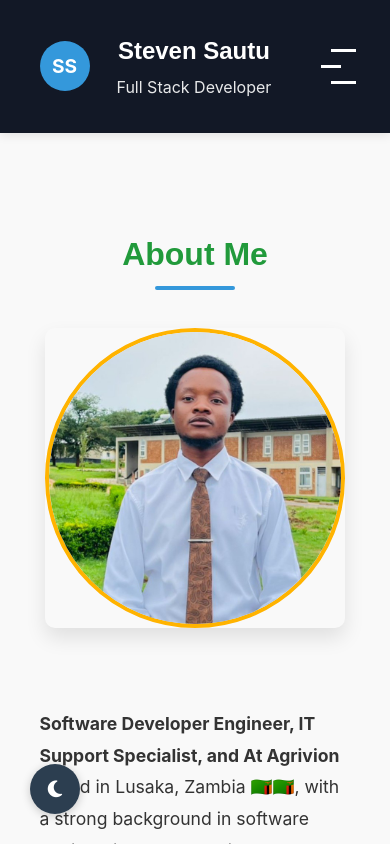
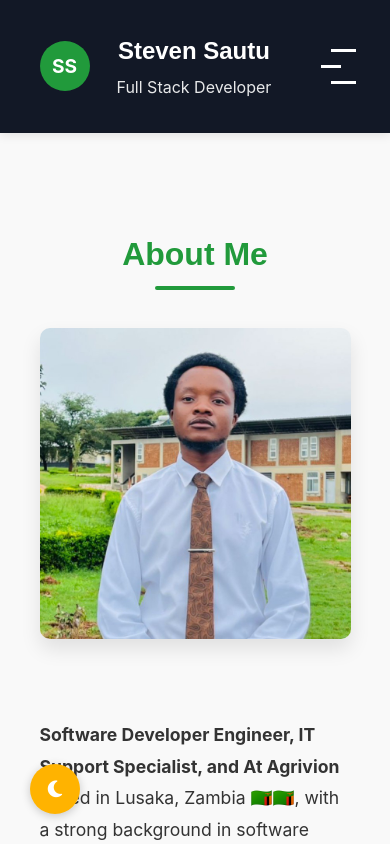
Before and after one commit to StevenSautu/My-Portofolio, a React (Create React App) app in the folder my-portfolio/: page / in a window 390 px wide. Shown: the top 844 px of the page. Built offline with nearby package versions, Linux system fonts and the light colour scheme.

Commit message:
Update styles in App.css

```diff
--- a/my-portfolio/src/App.css
+++ b/my-portfolio/src/App.css
@@ -6,8 +6,8 @@
 }
 
 :root {
-  --primary-color: #3498db;
-  --secondary-color: #2c3e50;
+  --primary-color: #219a3b;
+  --secondary-color: #ffb300;
   --accent-color: #e74c3c;
   --text-color: #333;
   --light-text: #ecf0f1;
@@ -59,7 +59,7 @@ body {
 :root {
   --background-dark: #121826;
   --light-text: #ffffff;
-  --accent-color: #3b82f6;
+  --accent-color: #ffb300;
   --heading-font: 'Poppins', sans-serif;
   --body-font: 'Inter', sans-serif;
 }
@@ -338,7 +338,7 @@ nav a:hover::after {
 
 .about-image {
   width: 100%;
-  max-width: 350px;
+  max-width: 450px;
   margin: 0 auto;
   border-radius: 10px;
   overflow: hidden;
@@ -351,8 +351,6 @@ nav a:hover::after {
   height: auto;
   display: block;
   transition: transform 0.5s ease;
-  border: 4px solid var(--primary-orange);
-  border-radius: 50%;
 }
 
 .about-image:hover img {
@@ -551,7 +549,7 @@ nav a:hover::after {
 }
 
 .live-demo:hover {
-  background: #2980b9;
+  background: #1b7e2f;
 }
 
 .github-link {
@@ -560,7 +558,7 @@ nav a:hover::after {
 }
 
 .github-link:hover {
-  background: #1a252f;
+  background: #cc8c00;
 }
 
 /* Achievements Section Styles */
@@ -678,7 +676,7 @@ nav a:hover::after {
   }
 
   .about-image {
-    max-width: 300px;
+    max-width: 400px;
     margin-bottom: 2rem;
   }
 
@@ -841,7 +839,7 @@ nav a:hover::after {
 .form-group input:focus, .form-group textarea:focus {
   outline: none;
   border-color: var(--primary-color);
-  box-shadow: 0 0 0 2px rgba(52, 152, 219, 0.2);
+  box-shadow: 0 0 0 2px rgba(33, 154, 59, 0.2);
 }
 
 .submit-btn {
@@ -861,7 +859,7 @@ nav a:hover::after {
 }
 
 .submit-btn:hover {
-  background: #2980b9;
+  background: #1b7e2f;
 }
 
 .submit-btn:disabled {
@@ -917,7 +915,7 @@ nav a:hover::after {
 }
 
 .scroll-to-top:hover {
-  background-color: #2980b9;
+  background-color: #1b7e2f;
   transform: translateY(-5px);
 }
 
@@ -946,7 +944,7 @@ nav a:hover::after {
 }
 
 .dark-mode-toggle:hover {
-  background-color: #1a252f;
+  background-color: #cc8c00;
   transform: translateY(-5px);
 }
 
@@ -1024,7 +1022,7 @@ body.dark-mode .form-group textarea {
 body.dark-mode .form-group input:focus,
 body.dark-mode .form-group textarea:focus {
   border-color: var(--primary-color);
-  box-shadow: 0 0 0 2px rgba(52, 152, 219, 0.3);
+  box-shadow: 0 0 0 2px rgba(33, 154, 59, 0.3);
 }
 
 body.dark-mode .form-group input::placeholder,
@@ -1038,8 +1036,6 @@ body.dark-mode .form-group textarea::placeholder {
 }
 
 .about-content .about-image img {
-  border: 4px solid var(--primary-orange);
-  border-radius: 50%;
 }
 
 .about-stats .stat-item h3 {
```
